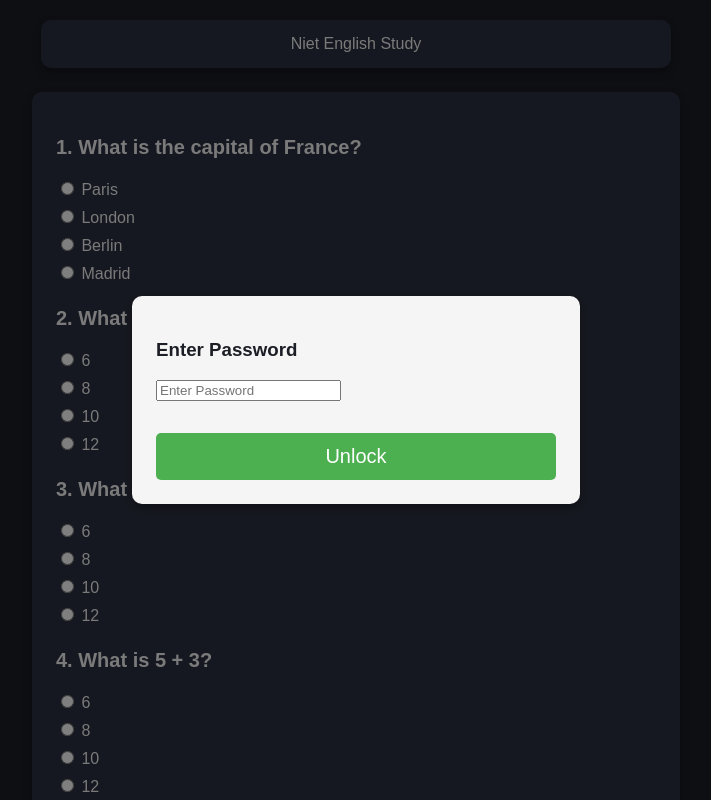
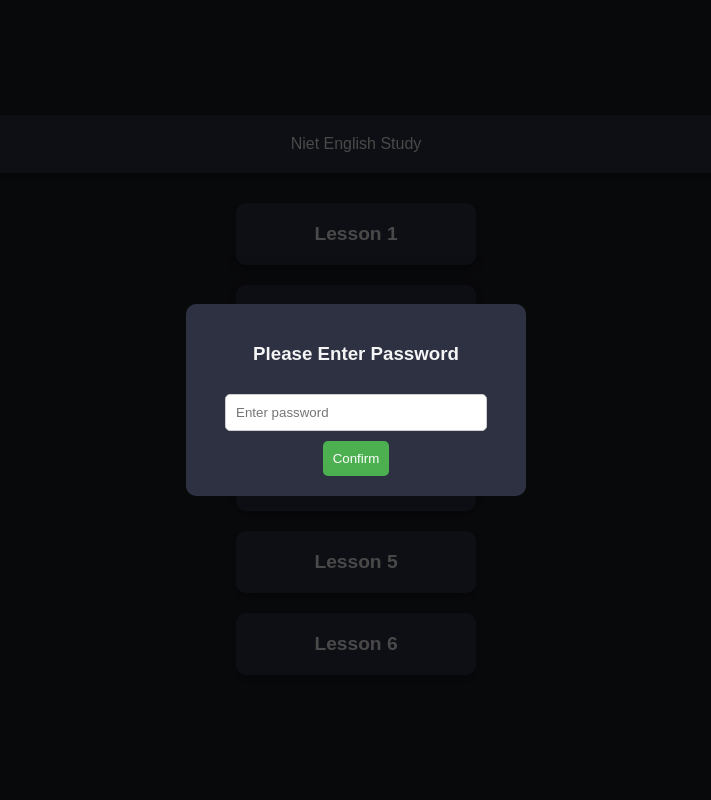
Before and after one commit to AkashGillNiet/NietEnglish, a plain HTML site: page index.html in a window 1280 px wide. Shown: the top 800 px of the page, without its empty margins (284-995 px from the left). Drawn offline with Linux system fonts and the light colour scheme.

Commit message:
Update index.html

```diff
--- a/index.html
+++ b/index.html
@@ -3,198 +3,143 @@
 <head>
     <meta charset="UTF-8">
     <meta name="viewport" content="width=device-width, initial-scale=1.0">
-    <title>Niet English Study</title>
+    <title>Niet - 12th English Study</title>
     <style>
-        /* Add all your CSS styles here */
         body {
             font-family: Arial, sans-serif;
             background-color: #1c1e26;
             margin: 0;
             padding: 0;
             display: flex;
-            justify-content: flex-start;
+            justify-content: center;
+            align-items: center;
+            flex-wrap: wrap;
+            min-height: 100vh;
+            color: #f5f5f5;
             flex-direction: column;
-            align-items: center;
-            height: 100vh;
-            padding-top: 20px;
-            color: #f5f5f5;
         }
         .header-container {
             background-color: #2d3142;
-            padding: 15px;
+            color: #f5f5f5;
             border-radius: 10px;
+            padding: 20px;
+            width: 80%;
+            text-align: center;
             box-shadow: 0 4px 8px rgba(0, 0, 0, 0.3);
-            width: 90%;
-            max-width: 600px;
+            margin-bottom: 20px;
+        }
+        .lesson-box {
+            background-color: #2d3142;
+            color: #f5f5f5;
+            border-radius: 10px;
+            padding: 20px;
+            margin: 10px;
             text-align: center;
-            margin-bottom: 1.5rem;
+            width: 200px;
+            box-shadow: 0 4px 8px rgba(0, 0, 0, 0.3);
+            cursor: pointer;
+            transition: transform 0.3s, box-shadow 0.3s;
         }
-        .quiz-container {
-            background: #2d3142;
-            padding: 1.5rem;
-            border-radius: 10px;
-            box-shadow: 0 4px 8px rgba(0, 0, 0, 0.3);
-            width: 90%;
-            max-width: 600px;
+        .lesson-box:hover {
+            transform: scale(1.05);
+            box-shadow: 0 6px 12px rgba(0, 0, 0, 0.5);
         }
-        .question {
-            margin-bottom: 1.5rem;
-        }
-        .question p {
-            font-size: 1.25rem;
+        .lesson-box a {
+            text-decoration: none;
+            color: #f5f5f5;
+            font-size: 1.2rem;
             font-weight: bold;
         }
-        .options {
-            margin-top: 0.5rem;
-        }
-        .options label {
-            display: block;
-            font-size: 1rem;
-            margin: 0.5rem 0;
-            text-align: left;
-        }
-        button {
-            background-color: #4caf50;
-            color: white;
-            padding: 0.75rem;
-            border: none;
-            border-radius: 5px;
-            cursor: pointer;
-            font-size: 1.25rem;
-            width: 100%;
-            margin-top: 1rem;
-        }
+
+        /* Popup styles */
         .popup {
             display: none;
             position: fixed;
             top: 0;
             left: 0;
-            right: 0;
-            bottom: 0;
-            background-color: rgba(0, 0, 0, 0.5);
+            width: 100%;
+            height: 100%;
+            background-color: rgba(0, 0, 0, 0.7);
             justify-content: center;
             align-items: center;
+            z-index: 1000;
         }
         .popup-content {
-            background-color: #f5f5f5;
-            color: #1c1e26;
-            padding: 1.5rem;
+            background-color: #2d3142;
+            color: #f5f5f5;
+            padding: 20px;
             border-radius: 10px;
-            max-width: 90%;
-            width: 400px;
-            box-shadow: 0 4px 8px rgba(0, 0, 0, 0.3);
+            width: 300px;
+            text-align: center;
+        }
+        .popup input {
+            padding: 10px;
+            margin: 10px 0;
+            width: 80%;
+            border-radius: 5px;
+            border: 1px solid #ccc;
+        }
+        .popup button {
+            padding: 10px;
+            background-color: #4CAF50;
+            color: white;
+            border: none;
+            border-radius: 5px;
+            cursor: pointer;
+        }
+        .popup button:hover {
+            background-color: #45a049;
         }
 
-        .correct {
-            color: #4caf50; /* Green for correct answers */
-        }
-        .incorrect {
-            color: #ff4d4d; /* Red for incorrect answers */
+        /* Error message styling */
+        .error-message {
+            color: red;
+            font-size: 0.9rem;
+            margin-top: 5px;
+            display: none;
         }
     </style>
 </head>
 <body>
 
-<!-- Lock Popup for Password -->
-<div class="popup" id="lockPopup">
-    <div class="popup-content">
-        <h3>Enter Password</h3>
-        <input type="password" id="password" placeholder="Enter Password">
-        <p id="errorMsg" style="color: red;"></p>
-        <button onclick="unlockSite()">Unlock</button>
-    </div>
-</div>
-
-<!-- Quiz Container -->
+<!-- Header Box -->
 <div class="header-container">
     <div class="header">Niet English Study</div>
 </div>
 
-<div class="quiz-container" id="quizContainer">
-    <!-- Questions will be dynamically loaded here -->
-</div>
+<!-- Lesson Boxes -->
+<div class="lesson-box"><a href="lesson1.html">Lesson 1</a></div>
+<div class="lesson-box"><a href="lesson2.html">Lesson 2</a></div>
+<div class="lesson-box"><a href="lesson3.html">Lesson 3</a></div>
+<div class="lesson-box"><a href="lesson4.html">Lesson 4</a></div>
+<div class="lesson-box"><a href="lesson5.html">Lesson 5</a></div>
+<div class="lesson-box"><a href="lesson6.html">Lesson 6</a></div>
 
-<button id="checkBtn">Check Answers</button>
-
-<!-- Result Popup -->
-<div class="popup" id="resultPopup">
+<!-- Popup HTML -->
+<div class="popup" id="passwordPopup">
     <div class="popup-content">
-        <h3>Your Results</h3>
-        <p id="resultText"></p>
-        <button onclick="closePopup()">Close</button>
+        <h3>Please Enter Password</h3>
+        <input type="password" id="passwordInput" placeholder="Enter password">
+        <button onclick="checkPassword()">Confirm</button>
+        <div id="errorMessage" class="error-message">Incorrect password! Please try again.</div>
     </div>
 </div>
 
 <script>
-    // Correct Answers for Quiz
-    const correctAnswers = {
-        q1: 'A',
-        q2: 'B',
-        q3: 'C',
-        q4: 'A'
+    // Show the popup as soon as the page loads
+    window.onload = function() {
+        document.getElementById('passwordPopup').style.display = 'flex';
     };
 
-    const password = "9008008"; // Set your password here
-
-    window.onload = () => {
-        document.getElementById('lockPopup').style.display = 'flex';  // Display lock popup
-
-        // Load questions from external file
-        fetch('questions.html')
-            .then(response => response.text())
-            .then(data => {
-                document.getElementById('quizContainer').innerHTML = data;
-            })
-            .catch(err => console.error('Error loading questions:', err));
-    };
-
-    // Unlock site after password validation
-    function unlockSite() {
-        const enteredPassword = document.getElementById('password').value;
-        if (enteredPassword === password) {
-            document.getElementById('lockPopup').style.display = 'none';
+    // Function to check the password and close the popup if correct
+    function checkPassword() {
+        var enteredPassword = document.getElementById('passwordInput').value;
+        var errorMessage = document.getElementById('errorMessage');
+        if (enteredPassword === '90096') {
+            document.getElementById('passwordPopup').style.display = 'none';
         } else {
-            document.getElementById('errorMsg').textContent = "Invalid Password! Contact admin @lovelyakash41";
+            errorMessage.style.display = 'block';  // Show the error message
         }
-    }
-
-    // Check answers and show result
-    document.getElementById('checkBtn').addEventListener('click', function() {
-        let score = 0;
-        let totalQuestions = Object.keys(correctAnswers).length;
-        let resultText = '';
-
-        // Loop through all questions to check answers
-        Object.keys(correctAnswers).forEach(q => {
-            const selectedOption = document.querySelector(`input[name="${q}"]:checked`);
-            const questionNumber = document.querySelector(`#${q} .question-number`);
-            const correctAnswer = correctAnswers[q];
-
-            // Check if the answer is correct or incorrect
-            if (selectedOption) {
-                if (selectedOption.value === correctAnswer) {
-                    score++;
-                    questionNumber.classList.add('correct'); // Green for correct answers
-                    questionNumber.classList.remove('incorrect'); // Remove incorrect class
-                } else {
-                    questionNumber.classList.add('incorrect'); // Red for incorrect answers
-                    questionNumber.classList.remove('correct'); // Remove correct class
-                }
-            } else {
-                questionNumber.classList.add('incorrect'); // No answer selected, mark as incorrect
-                questionNumber.classList.remove('correct'); // Remove correct class
-            }
-        });
-
-        resultText = `You scored ${score} out of ${totalQuestions}`;
-        document.getElementById('resultText').innerHTML = resultText;
-
-        document.getElementById('resultPopup').style.display = 'flex'; // Show result popup
-    });
-
-    // Close the result popup
-    function closePopup() {
-        document.getElementById('resultPopup').style.display = 'none';
     }
 </script>
 
```
